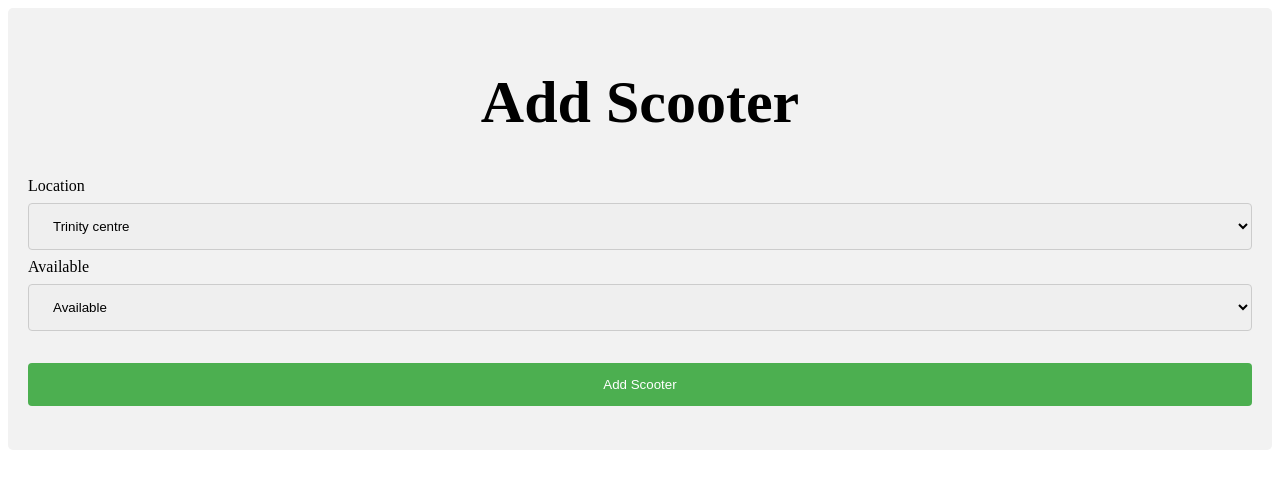
After one commit to SOJ281/COMP2913, a Flask app: page /add_scooter in a window 1280 px wide. The commit adds this page. Shown: the top 489 px of the page. Run offline with Flask 2, Linux system fonts and the light colour scheme.

Commit message:
add scooters and show scooters on staff page

```diff
--- a/app/forms.py
+++ b/app/forms.py
@@ -26,3 +26,10 @@ class BookingForm(FlaskForm):
             (message=u'Duration is required')])
         location = StringField('Location', validators=[DataRequired
             (message=u'Location is required')])
+
+
+class ScooterForm(FlaskForm):
+        available = IntegerField('Available', validators=[DataRequired
+            (message=u'Available is required')])
+        location = StringField('Location', validators=[DataRequired
+            (message=u'Location is required')])
--- a/app/models.py
+++ b/app/models.py
@@ -31,7 +31,7 @@ class CardDetails(db.Model):
 class Scooters(db.Model):
     __tablename__ = 'scooters'
     id = db.Column(db.Integer, primary_key=True)
-    available = db.Column(db.Integer) # 0 if available, 1 if being used
+    available = db.Column(db.Integer) # 1 if available, 2 if being used
     location = db.Column(db.Integer, db.ForeignKey('locations.id'))
     booking = db.relationship('Book', backref='scooters', lazy='dynamic')
 
--- /dev/null
+++ b/app/templates/add_scooter.html
@@ -0,0 +1,35 @@
+{% extends "base.html" %}
+
+{% block content %}
+<h1>Add Scooter</h1>
+
+
+<form action="/add_scooter" method=POST name="login">
+<input type="hidden" name="csrf_token" value="{{ csrf_token() }}"/>
+      {{ form.csrf }}
+
+    <label for="location">Location</label>
+    <select id="location" name="location">
+      <option value="Trinity centre">Trinity centre</option>
+      <option value="Train Station">Train Station</option>
+      <option value="Merrion centre">Merrion centre</option>
+      <option value="LRI hospital">LRI hospital</option>
+      <option value="UoL Edge sports centre">UoL Edge sports centre</option>
+    </select>
+
+    <br>
+
+    <label for="available">Available</label>
+    <select id="available" name="available">
+      <option value=1> Available</option>
+      <option value=2> Unavailable</option>
+
+    </select>
+
+    <br>
+
+    <p><input type="submit" value="Add Scooter"/></p>
+
+</form>
+
+{% endblock %}
--- a/app/views.py
+++ b/app/views.py
@@ -1,5 +1,6 @@
 from flask import Flask, request, redirect, url_for, render_template, flash
-from .forms import LoginForm, SignupForm, BookingForm
+
+from .forms import LoginForm, SignupForm, BookingForm,ScooterForm
 from app import app, models, db
 from werkzeug.security import generate_password_hash, check_password_hash
 from flask_login import login_user, login_required, current_user, logout_user
@@ -43,7 +44,27 @@ def login():
 
 @app.route("/staff", methods=['GET', 'POST'])
 def staff():
-    return render_template("staff.html")
+    scooters = []
+    for i in models.Scooters.query.all():
+        scooters.append(i)
+    return render_template("staff.html",Scooters = scooters)
+
+@app.route("/add_scooter", methods=['GET', 'POST'])
+def add_scooter():
+    form = ScooterForm()
+    if form.validate_on_submit():
+        available = request.form.get('available')
+        location = request.form.get('location')
+
+        new_scooter = models.Scooters(available = available, location = location)
+        new_locaion = models.Locations()
+        db.session.add(new_scooter)
+        db.session.commit()
+
+        return redirect(url_for("staff"))
+
+    return render_template("add_scooter.html",form = form)
+
 
 
 @app.route("/booking", methods=['GET', 'POST'])
```
Also changed, not shown: app/templates/staff.html (+8 -4 lines), app.db.
